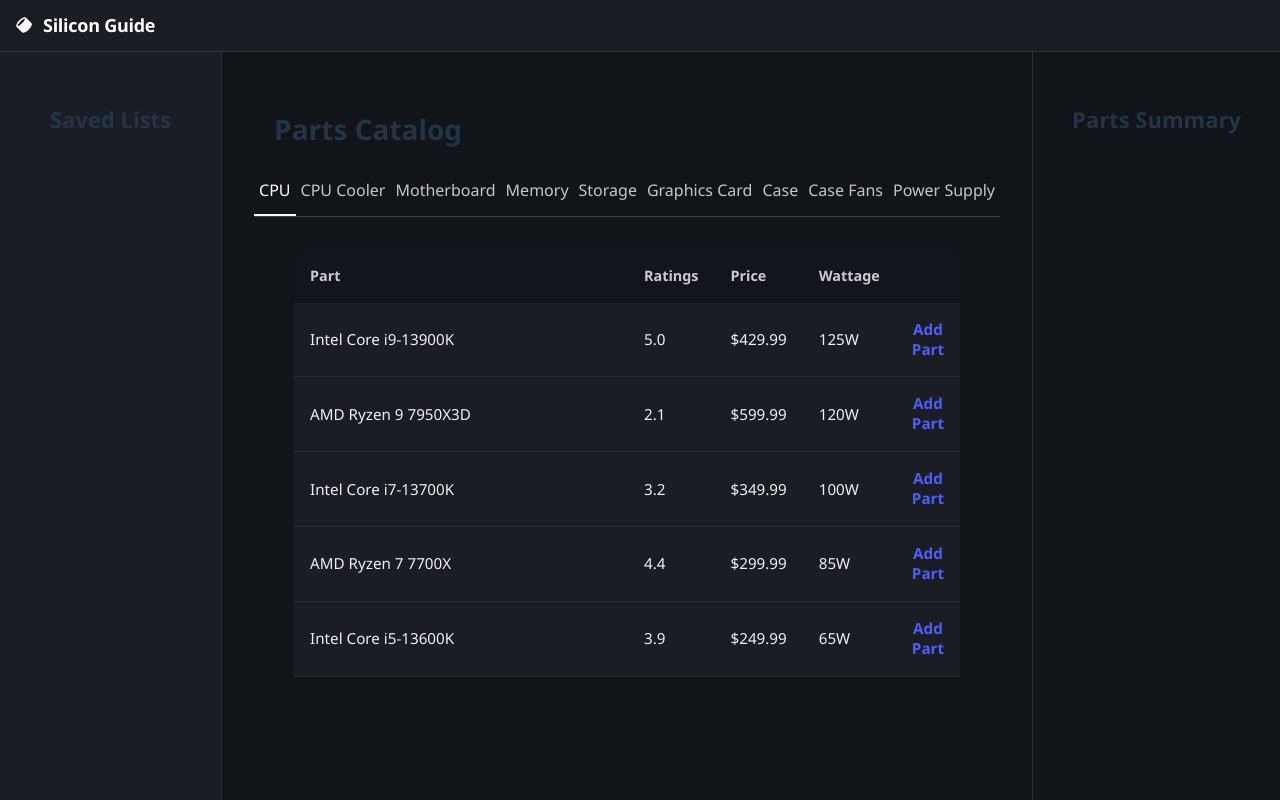
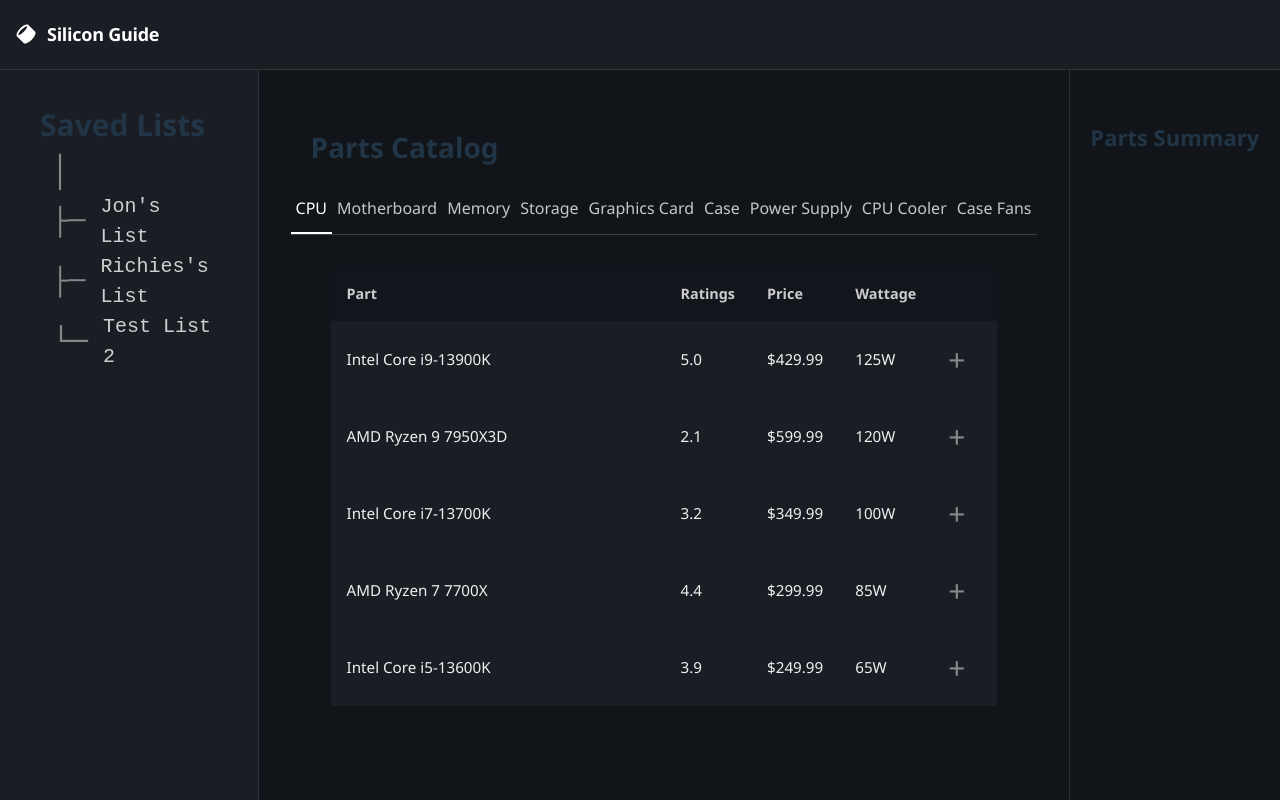
Before and after one commit to jonathanmal1119/SiliconGuide, a React (Vite) app in the folder client/: page / in a window 1280 px wide. Built offline with nearby package versions, Linux system fonts and the light colour scheme.

Commit message:
Saved Lists Styling

```diff
--- a/client/src/components/PartsList.jsx
+++ b/client/src/components/PartsList.jsx
@@ -19,6 +19,7 @@
                         <col style={{ width: "10%" }} />
                         <col style={{ width: "5%" }} />
                         <col style={{ width: "5%" }} />
+                        <col style={{ width: "5%" }} />
                     </colgroup>
                     <thead>
                     <tr>
@@ -36,7 +37,7 @@
                             <td>{part.ratings.toFixed(1)}</td>
                             <td>${part.price.toFixed(2)}</td>
                             <td>{part.wattage}W</td>
-                            <td><button className="add-button">Add Part</button></td>
+                            <td><div className="plus-button">+</div></td>
                             </tr>
                         ))}
                     </tbody>
--- /dev/null
+++ b/client/src/components/SavedList.jsx
@@ -0,0 +1,20 @@
+import './styles/SavedList.css';
+
+function SavedList(meta_data) {
+    const {
+        name,
+        isLast
+    } = meta_data
+
+    return (
+        <div className="saved-list">
+            <div className="tree-item">
+                <div className={`tree-leaf ${isLast ? "last-branch" : "mid-branch"}`}>
+                    {name}
+                </div>
+            </div>
+        </div>
+    );
+};
+
+export default SavedList
--- a/client/src/components/Sidebar.jsx
+++ b/client/src/components/Sidebar.jsx
@@ -1,12 +1,17 @@
 import './styles/Sidebar.css';
+import SavedList from './SavedList';
 
 function Sidebar() {
     return (
         <div className="sidebar-container">
-            <h2>Saved Lists</h2>
-            <table classname="parts-table">
-
-            </table>
+            <span className='Title'>Saved Lists</span>
+            <div className='spacer-tree'/>
+            <div className="list-tree">
+                <div className='tree-spacer'/>
+                <SavedList name="Jon's List"/>
+                <SavedList name="Richies's List"/>
+                <SavedList name="Test List 2" isLast/>
+            </div>
         </div>
     );
 };
--- a/client/src/components/Tabs.jsx
+++ b/client/src/components/Tabs.jsx
@@ -2,7 +2,7 @@
 import './styles/Tabs.css';
 
 function Tabs({ currentTab, setCurrentTab }) {
-    const tabLabels = ["CPU", "CPU Cooler", "Motherboard", "Memory", "Storage", "Graphics Card", "Case", "Case Fans", "Power Supply"];
+    const tabLabels = ["CPU", "Motherboard", "Memory", "Storage", "Graphics Card", "Case", "Power Supply", "CPU Cooler", "Case Fans"];
 
 
     return (
--- a/client/src/components/styles/Header.css
+++ b/client/src/components/styles/Header.css
@@ -5,7 +5,6 @@
   z-index: 1000;
   border-bottom: 1px solid #333;
   background-color: #1a1e24;
-
 }
 
 .header-left {
@@ -16,17 +15,16 @@
 }
 
 .logo-icon {
-  width: 18px;
-  height: 18px;
+  width: 22px;
+  height: 22px;
   color: white;
-  margin: 16px 10px 15px 15px;
-
+  margin: 23px 10px 15px 15px;
 }
 
 .site-title {
   font-size: 1.125rem;
   font-weight: bold;
-  line-height: 1.25;
+  line-height: 2.25;
   letter-spacing: -0.015em;
   color: white;
   margin-top: 14px;
--- a/client/src/components/styles/PartsList.css
+++ b/client/src/components/styles/PartsList.css
@@ -38,19 +38,18 @@
   font-size: 0.95rem;
   text-align: left;
   background-color: #1a1e24;
-  border-bottom: 1px solid #2a2a2a;
 }
 
 
-.add-button {
-  background: none;
-  color: #4e5eff;
-  border: none;
-  font-weight: 600;
+
+.plus-button {
+  color: #888;
+  font-size: 30px;
   cursor: pointer;
-  padding: 0;
+  transition: color 0.2s ease;
+  padding-right: 15px;
 }
 
-.add-button:hover {
-  opacity: 0.8;
+.plus-button:hover {
+  color: white;
 }
--- /dev/null
+++ b/client/src/components/styles/SavedList.css
@@ -0,0 +1,74 @@
+.sidebar {
+  background-color: #1e1e1e;
+  padding: 4px;
+  width: 250px;
+}
+
+.saved-section-title {
+  font-weight: bold;
+  margin-bottom: 10px;
+  font-family: monospace;
+  color: #fff;
+}
+
+.saved-list {
+  /* margin-bottom: 4px; */
+  font-family: monospace;
+  font-size: 20px;
+  color: #cfcfcf;
+  align-items: center;
+}
+
+.tree-item {
+  padding-left: 12px;
+  cursor: pointer;
+  position: relative;
+}
+
+.tree-item:hover {
+  color: #fff;
+}
+
+.tree-leaf.mid-branch::before {
+  content: "├─ ";
+  font-size: 28px;
+  color: #888;
+  margin-right: 15px;
+}
+
+.tree-item:hover .tree-leaf.mid-branch::before{
+  color: #fff;
+}
+
+.tree-leaf.mid-branch{
+    display: flex;
+    align-items: center;
+}
+
+.tree-leaf.last-branch::before {
+  content: "└─ ";
+  color: #888;
+  font-size: 30px;
+  margin-right: 15px;
+}
+
+.tree-item:hover .tree-leaf.last-branch::before{
+  color: #fff;
+}
+
+.tree-leaf.last-branch{
+    display: flex;
+    align-items: center;
+}
+
+.add-btn {
+    display: flex;
+    align-items: right;
+}
+
+.tree-spacer::before {
+  content: "│";
+  color: #888;
+  font-size: 30px;
+  margin-left: 12px;
+}
--- a/client/src/components/styles/Sidebar.css
+++ b/client/src/components/styles/Sidebar.css
@@ -1,16 +1,27 @@
 .sidebar-container {
   background-color: #1a1e24;
-  width: 210px;
-  padding: 32px 20px;
+  width: 250px;
+  padding: 32px 40px 0px 40px;
   display: flex;
   flex-direction: column;
-  gap: 20px;
   border-right: 1px solid #2c2f36;
-  text-align: center;
-
+  text-align: left;
 }
 
 .sidebar-container h2 {
   font-size: 22px;
-  margin-bottom: 10px;
 }
+
+.Title {
+  font-size: 30px;
+  font-weight: bold;
+  padding: 0px;
+
+}
+
+.spacer-tree {
+  content: "❘  ";
+  font-size: 30px;
+  color: #888;
+  margin-right: 15px;
+}
```
